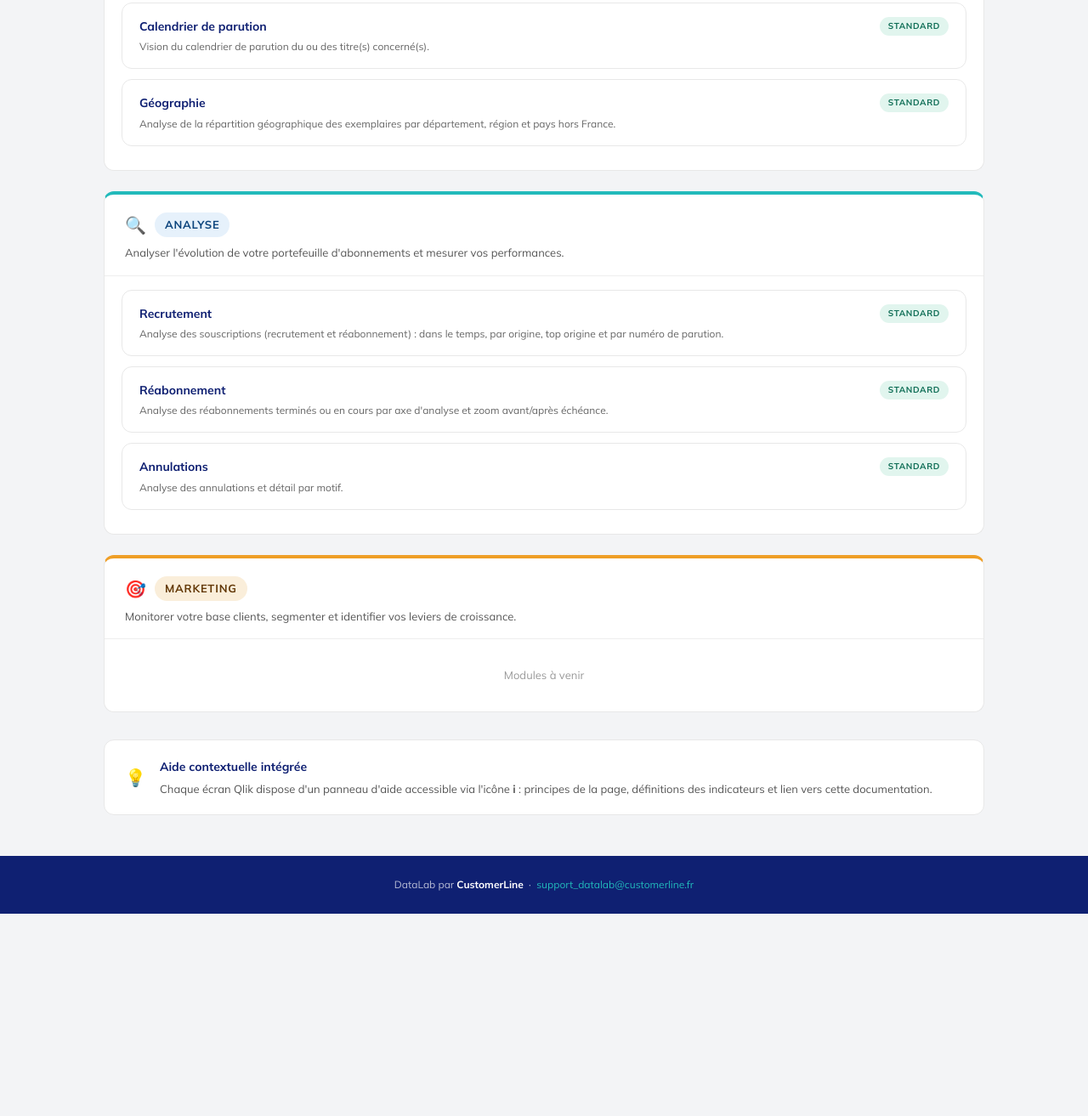
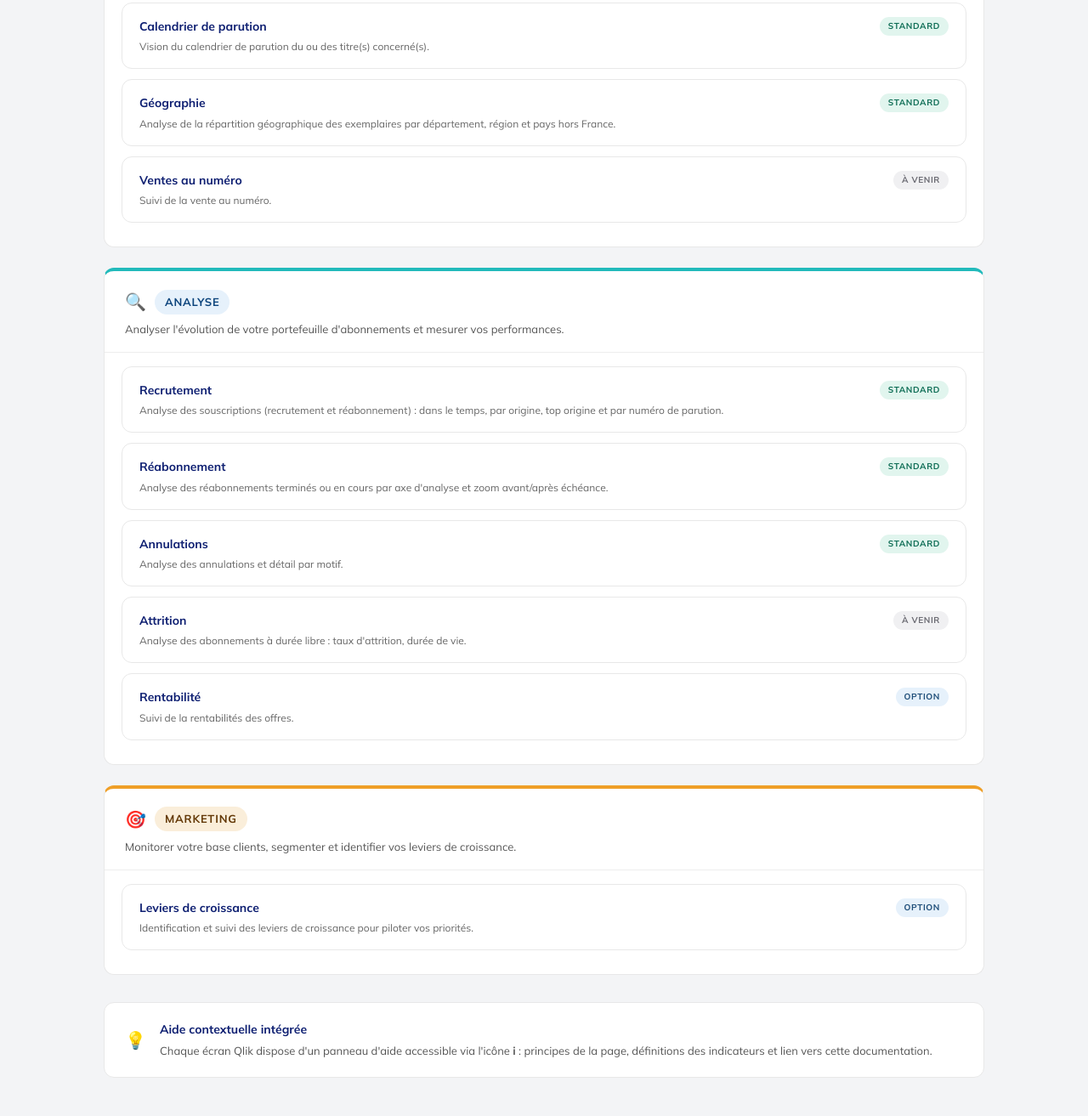
Before and after one commit to CustomerLine/CustomerLine, a plain HTML site: page minisite/sommaire.html in a window 1280 px wide. Shown: the part 763-2076 px from the top of the page at 85% size. Before the commit the page ends 1838 px from the top, so only its background shows below. Drawn offline with Linux system fonts and the light colour scheme.

Commit message:
new ecran annoucment

```diff
--- a/minisite/sommaire.html
+++ b/minisite/sommaire.html
@@ -159,6 +159,15 @@ a:hover{text-decoration:underline}
                 <!-- <span class="badge badge-diffusion" style="white-space:nowrap">qlik-aide-Geograp</span> -->
                 <span style="display:inline-block;font-size:10px;font-weight:700;padding:3px 10px;border-radius:20px;text-transform:uppercase;letter-spacing:.06em;white-space:nowrap;background:#E1F5EE;color:#0F6E56">STANDARD</span>
               </div>
+            </div><div class="card" style="padding:16px 20px;margin-bottom:12px">
+              <div style="display:flex;justify-content:space-between;align-items:flex-start;gap:12px">
+                <div>
+                  <div style="font-size:14px;font-weight:700;color:#0F2072;margin-bottom:4px">Ventes au numéro</div>
+                  <div style="font-size:12px;color:#666;line-height:1.5">Suivi de la vente au numéro.</div>
+                </div>
+                <!-- <span class="badge badge-diffusion" style="white-space:nowrap">qlik-aide-VAN</span> -->
+                <span style="display:inline-block;font-size:10px;font-weight:700;padding:3px 10px;border-radius:20px;text-transform:uppercase;letter-spacing:.06em;white-space:nowrap;background:#F0F0F2;color:#6B6B73">À VENIR</span>
+              </div>
             </div></div>
     </div><div class="card" style="padding:0;overflow:hidden;border-top:4px solid #22BABB">
       <div style="padding:20px 24px 16px;border-bottom:1px solid #eee">
@@ -195,6 +204,24 @@ a:hover{text-decoration:underline}
                 <!-- <span class="badge badge-analyse" style="white-space:nowrap">qlik-aide-Annulat</span> -->
                 <span style="display:inline-block;font-size:10px;font-weight:700;padding:3px 10px;border-radius:20px;text-transform:uppercase;letter-spacing:.06em;white-space:nowrap;background:#E1F5EE;color:#0F6E56">STANDARD</span>
               </div>
+            </div><div class="card" style="padding:16px 20px;margin-bottom:12px">
+              <div style="display:flex;justify-content:space-between;align-items:flex-start;gap:12px">
+                <div>
+                  <div style="font-size:14px;font-weight:700;color:#0F2072;margin-bottom:4px">Attrition</div>
+                  <div style="font-size:12px;color:#666;line-height:1.5">Analyse des abonnements à durée libre : taux d'attrition, durée de vie.</div>
+                </div>
+                <!-- <span class="badge badge-analyse" style="white-space:nowrap">qlik-aide-Attr</span> -->
+                <span style="display:inline-block;font-size:10px;font-weight:700;padding:3px 10px;border-radius:20px;text-transform:uppercase;letter-spacing:.06em;white-space:nowrap;background:#F0F0F2;color:#6B6B73">À VENIR</span>
+              </div>
+            </div><div class="card" style="padding:16px 20px;margin-bottom:12px">
+              <div style="display:flex;justify-content:space-between;align-items:flex-start;gap:12px">
+                <div>
+                  <div style="font-size:14px;font-weight:700;color:#0F2072;margin-bottom:4px">Rentabilité</div>
+                  <div style="font-size:12px;color:#666;line-height:1.5">Suivi de la rentabilités des offres.</div>
+                </div>
+                <!-- <span class="badge badge-analyse" style="white-space:nowrap">qlik-aide-Renta</span> -->
+                <span style="display:inline-block;font-size:10px;font-weight:700;padding:3px 10px;border-radius:20px;text-transform:uppercase;letter-spacing:.06em;white-space:nowrap;background:#E6F1FB;color:#1F4E79">OPTION</span>
+              </div>
             </div></div>
     </div><div class="card" style="padding:0;overflow:hidden;border-top:4px solid #EF9F27">
       <div style="padding:20px 24px 16px;border-bottom:1px solid #eee">
@@ -204,7 +231,16 @@ a:hover{text-decoration:underline}
         </div>
         <div style="font-size:13px;color:#555">Monitorer votre base clients, segmenter et identifier vos leviers de croissance.</div>
       </div>
-      <div style="padding:16px 20px"><div style="padding:16px;color:#999;font-size:13px;text-align:center">Modules à venir</div></div>
+      <div style="padding:16px 20px"><div class="card" style="padding:16px 20px;margin-bottom:12px">
+              <div style="display:flex;justify-content:space-between;align-items:flex-start;gap:12px">
+                <div>
+                  <div style="font-size:14px;font-weight:700;color:#0F2072;margin-bottom:4px">Leviers de croissance</div>
+                  <div style="font-size:12px;color:#666;line-height:1.5">Identification et suivi des leviers de croissance pour piloter vos priorités.</div>
+                </div>
+                <!-- <span class="badge badge-marketing" style="white-space:nowrap">qlik-aide-Levi</span> -->
+                <span style="display:inline-block;font-size:10px;font-weight:700;padding:3px 10px;border-radius:20px;text-transform:uppercase;letter-spacing:.06em;white-space:nowrap;background:#E6F1FB;color:#1F4E79">OPTION</span>
+              </div>
+            </div></div>
     </div>
     </div>
     <div style="margin-top:32px;padding:20px 24px;background:#fff;border-radius:12px;border:1px solid #e8e8e8;display:flex;align-items:center;gap:16px">
```
